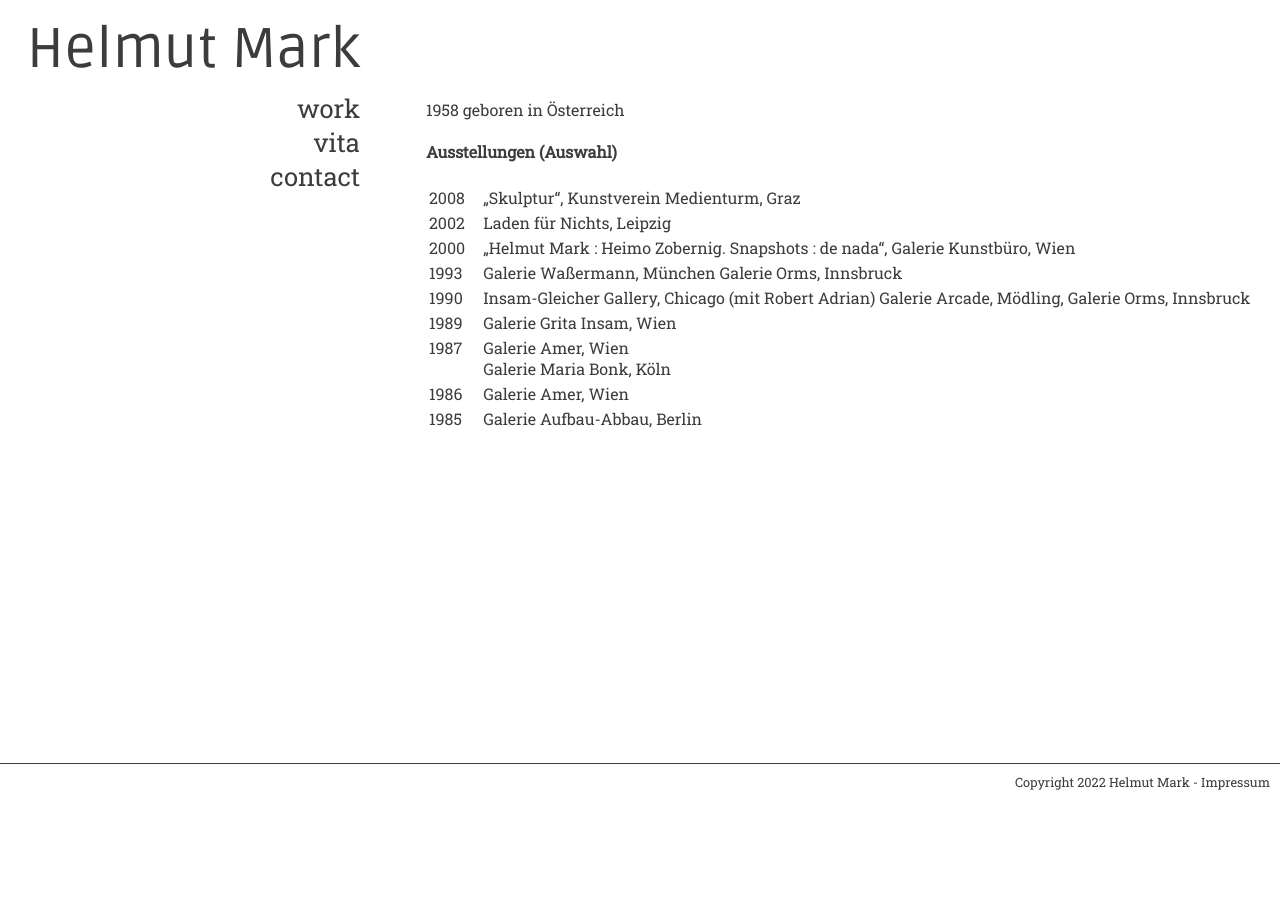
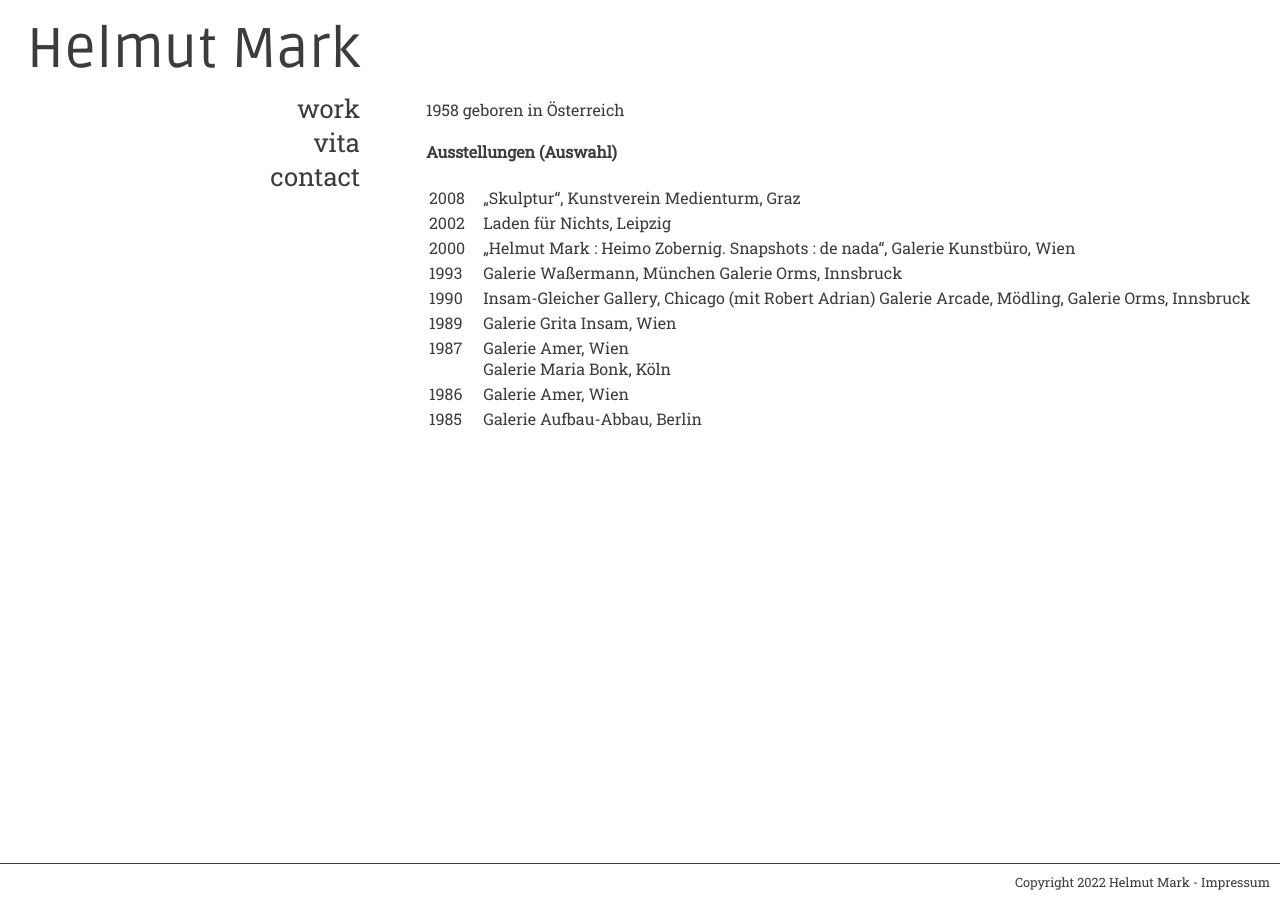
Before and after one commit to ignazka/helmut-client, a React (Create React App) app: page /vita in a window 1280 px wide. Before the commit the page ends 800 px from the top, so only its background shows below. Built offline with nearby package versions, Linux system fonts and the light colour scheme; a web font is replaced by a local one.

Commit message:
add more padding on vita and content in mobile view

```diff
--- a/src/App.css
+++ b/src/App.css
@@ -57,6 +57,7 @@ button {
 
 }
 .content {
+  padding-bottom:100px;
 }
 
 .Logo {
@@ -139,7 +140,7 @@ button {
 .Vita {
   margin: auto;
   padding: 16px;
-  padding-bottom: 60px;
+  padding-bottom: 100px;
 }
 
 @media screen and (min-width: 600px) {
```
